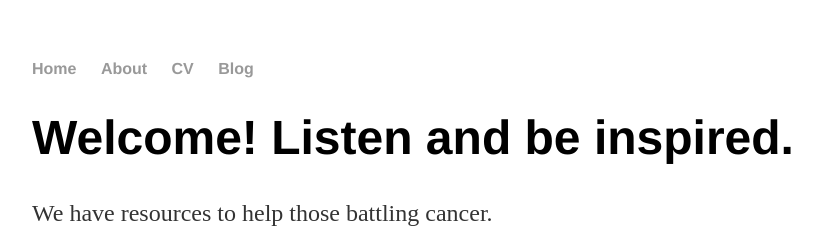
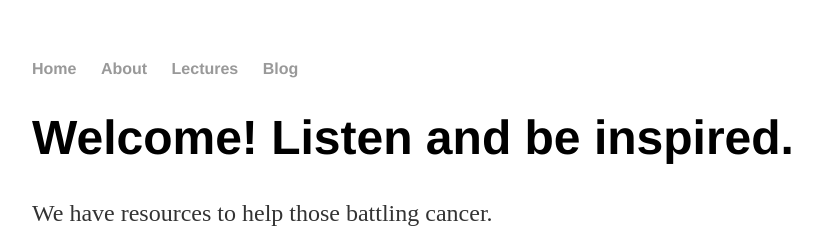
Before and after one commit to yishairasowsky/Cancer-Chizuk, a Jekyll site: the page built from index.html, in a window 1280 px wide. Shown: the top 252 px of the page, without its empty margins (160-982 px from the left). Built offline with Jekyll 4.4.1, drawn with Linux system fonts in a browser that asks for light colours.

Commit message:
Update default.html
change cv to lectures

```diff
--- a/_layouts/default.html
+++ b/_layouts/default.html
@@ -10,7 +10,7 @@
 	    		<ul>
 	        		<li><a href="/">Home</a></li>
 		        	<li><a href="/about">About</a></li>
-	        		<li><a href="/cv">CV</a></li>
+	        		<li><a href="/lectures">Lectures</a></li>
 	        		<li><a href="/blog">Blog</a></li>
 	    		</ul>
 			</nav>
```
